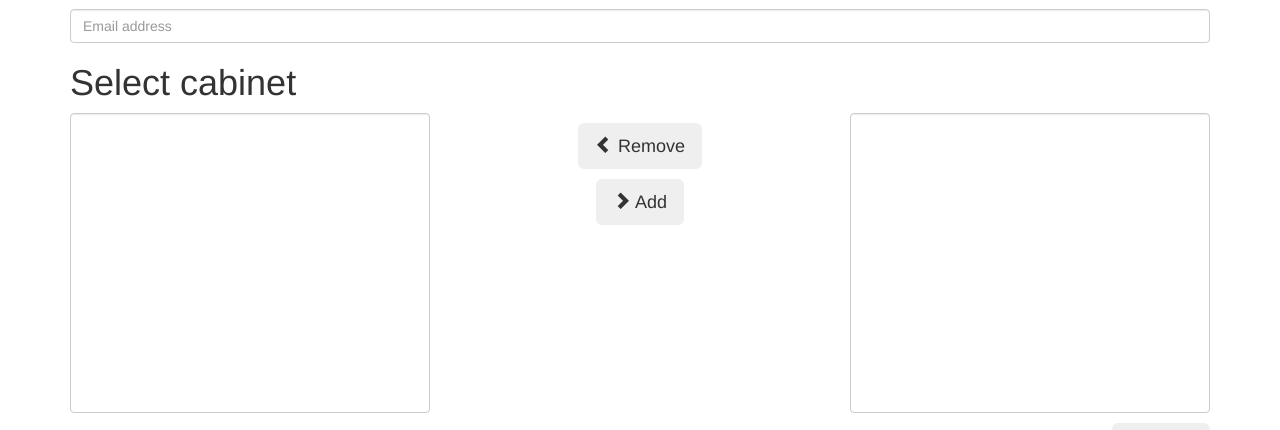
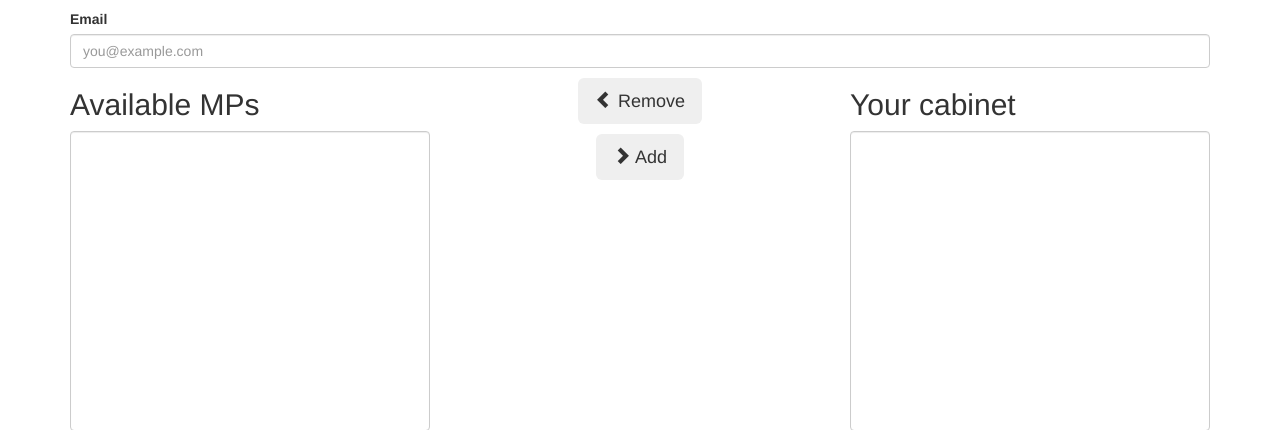
Before and after one commit to maxharlow/fantasy-parliament, a Flask app: page / in a window 1280 px wide. Shown: the part 51-481 px from the top of the page. Run offline with Flask 2, Linux system fonts and the light colour scheme; lists and menus that the app fills with data are empty; some libraries are stand-ins or nearby versions.

Commit message:
Template tweaks

```diff
--- a/fantasy-parliament/templates/index.html
+++ b/fantasy-parliament/templates/index.html
@@ -28,12 +28,11 @@
     </div>
 
     <div class="container">
-        <input class="form-control" id="email" type="text" name="email" placeholder="Email address" />
-
-        <h1>Select cabinet</h1>
-
+        <label for="email">Email</label>
+        <input class="form-control" id="email" type="text" name="email" placeholder="you@example.com" />
         <div class="row">
             <div class="col-xs-4">
+            	<h2>Available MPs</h2>
                 <select class="list-mps form-control" id="available-mps" multiple>
                 </select>
             </div>
@@ -48,6 +47,7 @@
             </div>
 
             <div class="col-xs-4">
+            	<h2>Your cabinet</h2>
                 <select class="list-mps form-control" id="selected-mps" multiple>
                 </select>
             </div>
```
